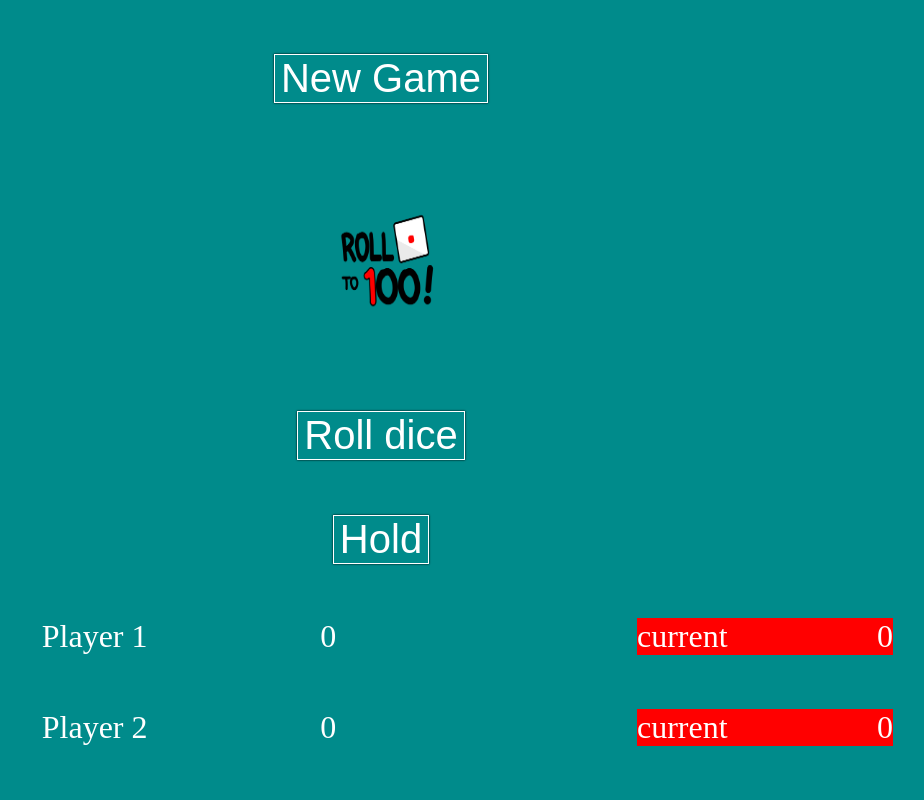
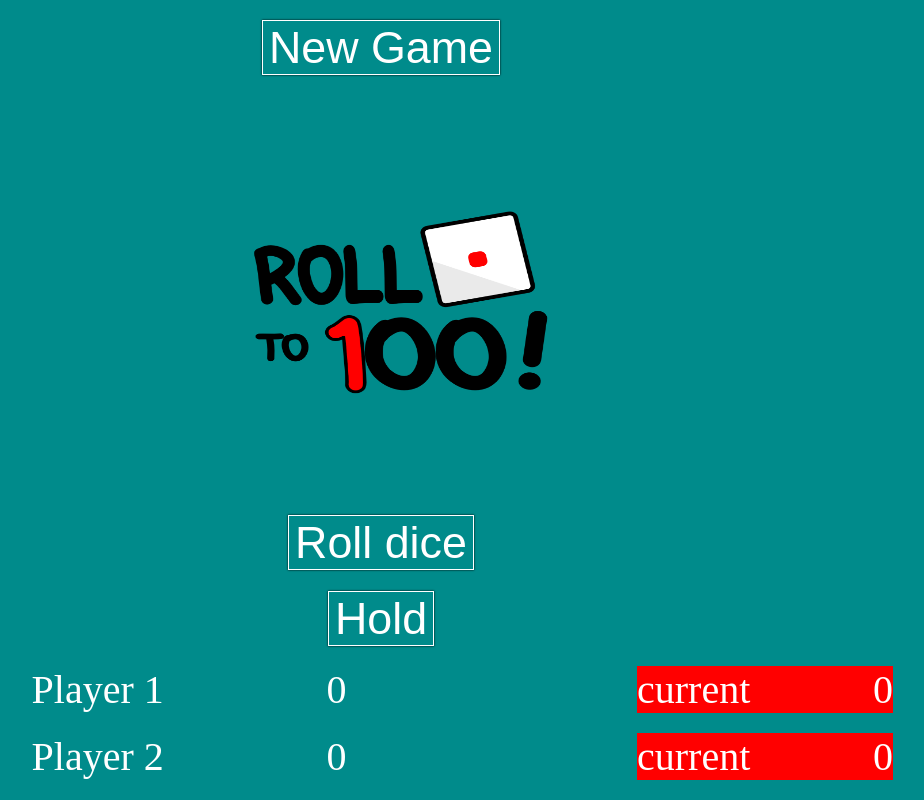
Before and after one commit to QiaoAn05/roll-to-100, a PHP site: page / in a window 1280 px wide. Shown: the whole page, without its empty margins (259-1183 px from the left). Run offline with PHP 8.4, Linux system fonts and the light colour scheme.

Commit message:
add new size dice

```diff
--- a/style.css
+++ b/style.css
@@ -12,12 +12,12 @@ html, body {
     flex-direction: column;
     justify-content: space-evenly;
     color: white;
-    font-size: 2rem;
+    font-size: 2.5rem;
   }
 
   button, img {
     align-self: center;
-    font-size: 2.5rem;
+    font-size: 2.8rem;
   }
 
   button {
@@ -54,8 +54,8 @@ html, body {
 
 
   img {
-    height: 200px;
-    width: 200px;
+    height: 50%;
+    width: 50%;
   }
 
   #victory {
```
